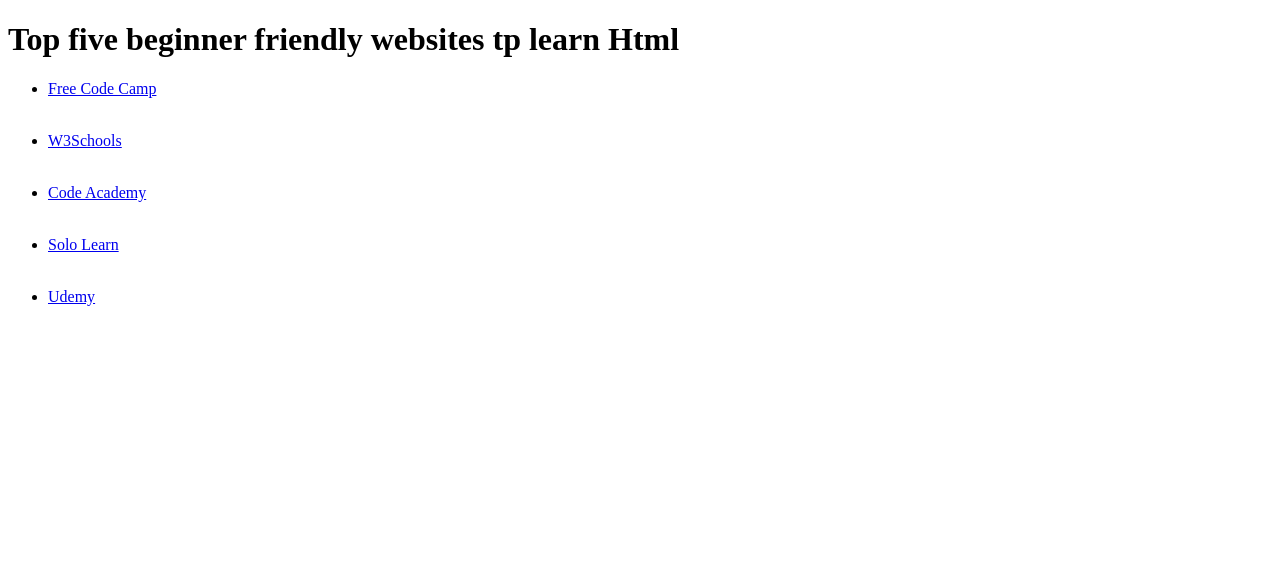
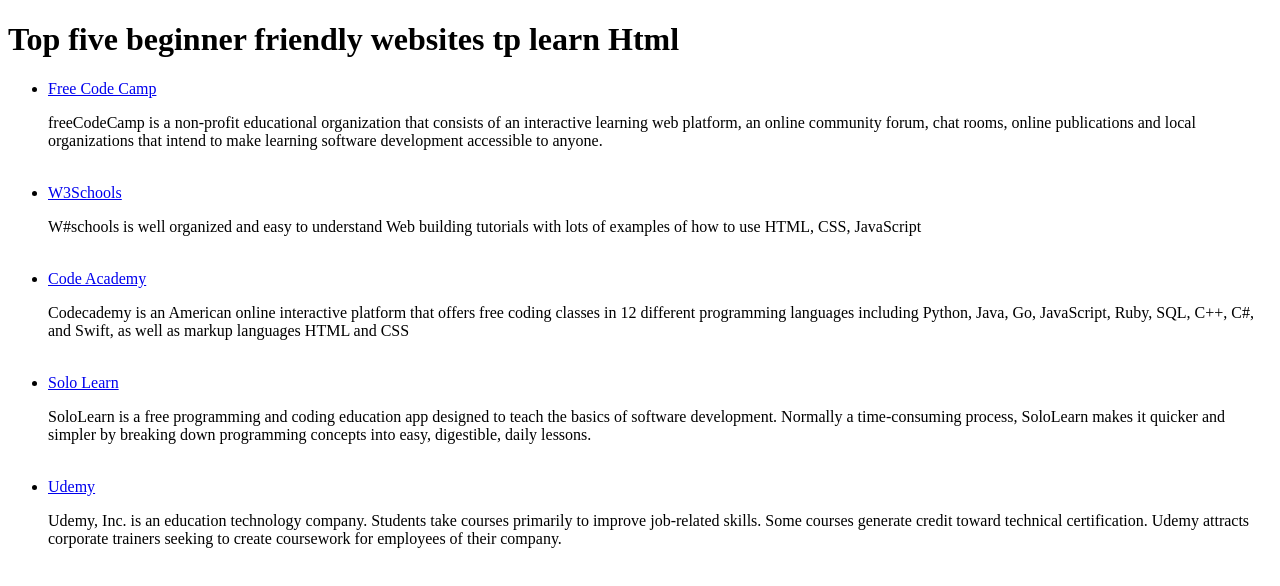
Before and after one commit to Shakiran-Nannyombi/Code-queens, a plain HTML site: page Sites.html in a window 1280 px wide. Drawn offline with Linux system fonts and the light colour scheme.

Commit message:
description of the site

```diff
--- a/Sites.html
+++ b/Sites.html
@@ -10,15 +10,15 @@
 
   <ul>
     <li><a href="https://www.freecodecamp.org/">Free Code Camp</a></li>
-    <p></p><br>
+    <p>freeCodeCamp is a non-profit educational organization that consists of an interactive learning web platform, an online community forum, chat rooms, online publications and local organizations that intend to make learning software development accessible to anyone.</p><br>
     <li><a href="https://www.w3schools.com/">W3Schools</a></li>
-    <p></p><br>
+    <p>W#schools is well organized and easy to understand Web building tutorials with lots of examples of how to use HTML, CSS, JavaScript</p><br>
     <li><a href="http://www.codecademy.com/">Code Academy</a></li>
-    <p></p><br>
+    <p>Codecademy is an American online interactive platform that offers free coding classes in 12 different programming languages including Python, Java, Go, JavaScript, Ruby, SQL, C++, C#, and Swift, as well as markup languages HTML and CSS</p><br>
     <li><a href="https://www.sololearn.com/">Solo Learn </a></li>
-    <p></p><br>
+    <p>SoloLearn is a free programming and coding education app designed to teach the basics of software development. Normally a time-consuming process, SoloLearn makes it quicker and simpler by breaking down programming concepts into easy, digestible, daily lessons.</p><br>
     <li><a href="http://www.udemy.com/">Udemy</a></li>
-    <p></p>
+    <p>Udemy, Inc. is an education technology company. Students take courses primarily to improve job-related skills. Some courses generate credit toward technical certification. Udemy attracts corporate trainers seeking to create coursework for employees of their company.</p>
   </ul>
 
 </body>
```
